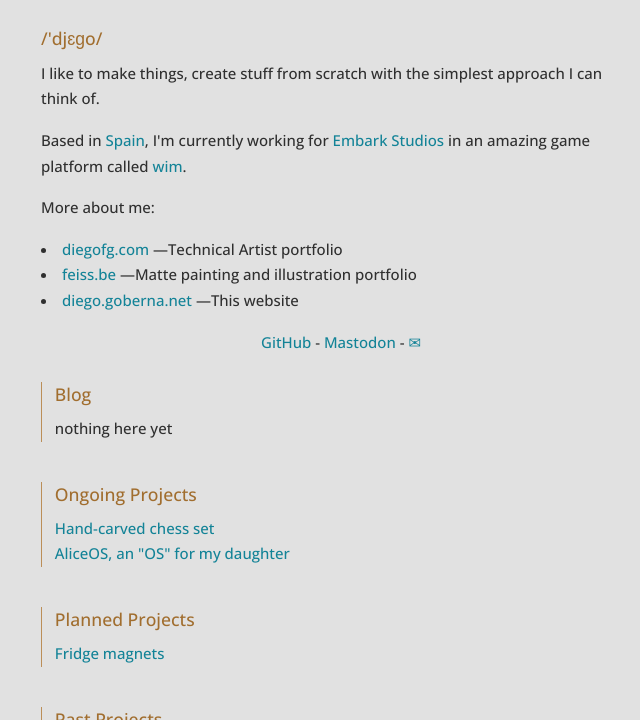
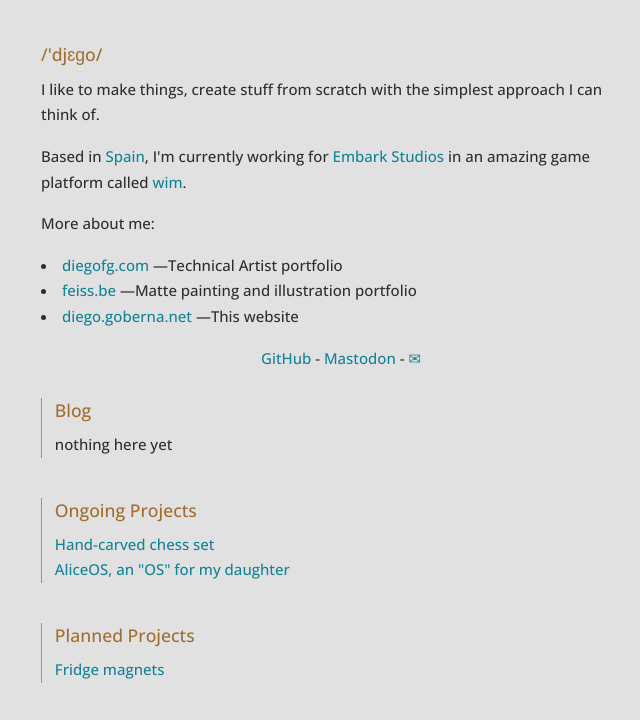
Before and after one commit to feiss/diego.goberna.net, a plain HTML site: page index.html in a window 1280 px wide. Shown: the top 720 px of the page, without its empty margins (299-939 px from the left). Drawn offline with nearby package versions, Linux system fonts and the light colour scheme.

Commit message:
Update style.css

```diff
--- a/style.css
+++ b/style.css
@@ -5,7 +5,8 @@ body {
     color: #bbb;
     font: 15px 'Open Sans', Arial, Helvetica, sans-serif;
     max-width: 600px;
-    margin: 1rem auto;
+    margin: 0 auto;
+padding: 1rem;
     line-height: 1.6rem;
 }
 
```
